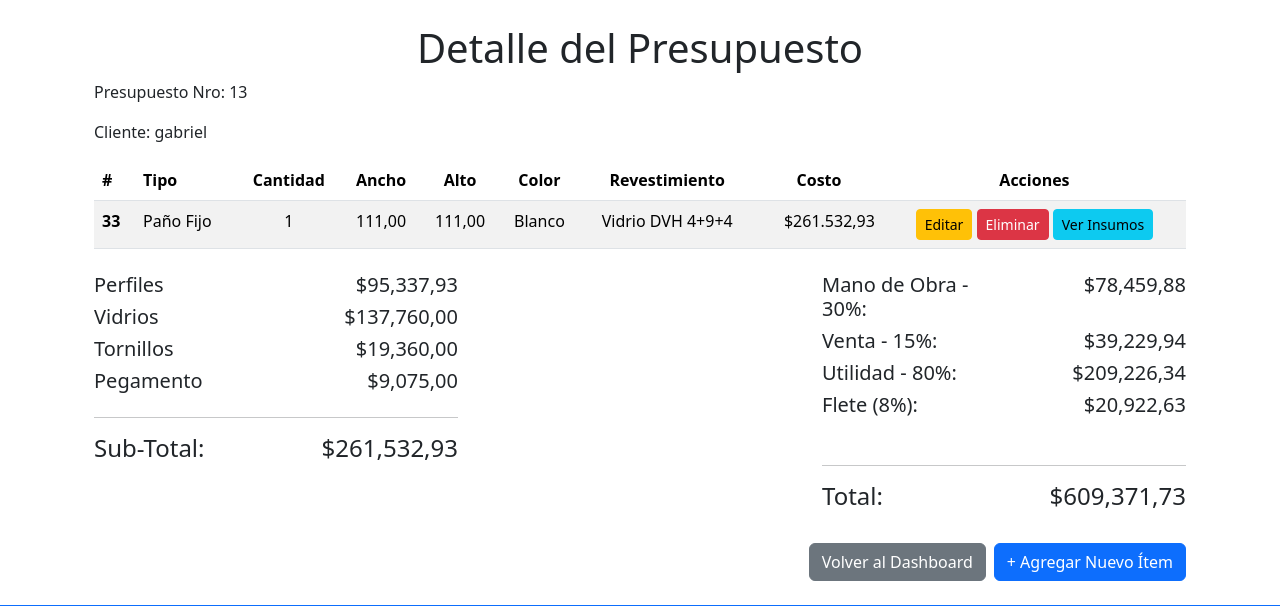
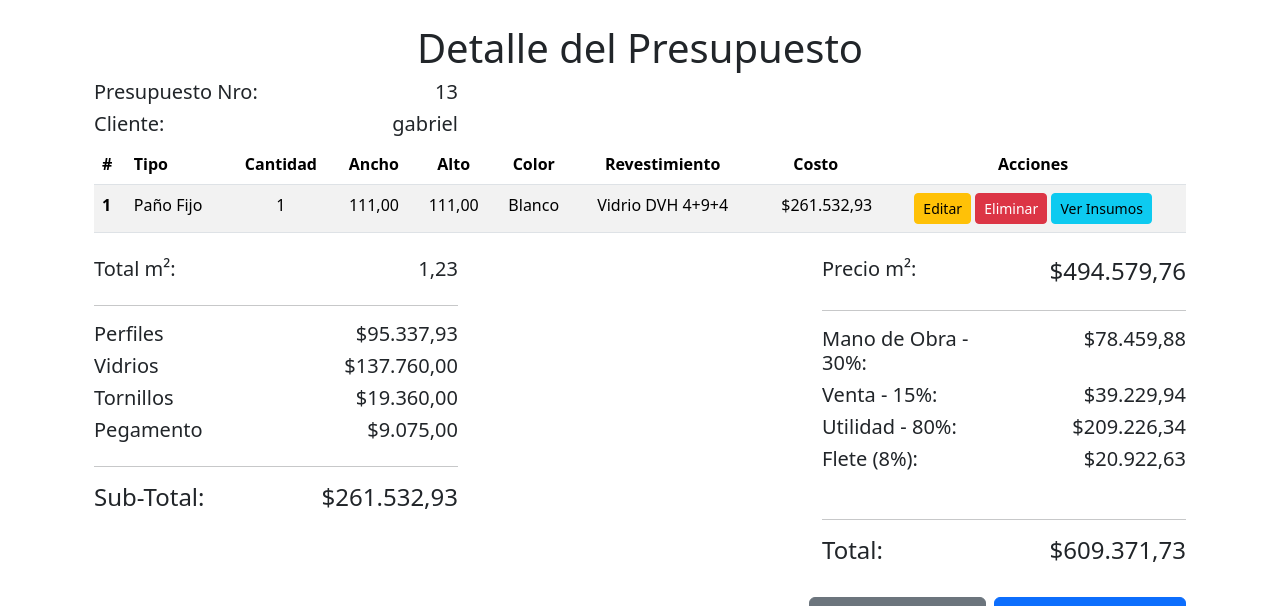
Before and after one commit to Gabriel6176/lucas, a Django app: page /presupuesto/13/ in a window 1280 px wide. Shown: the part 56-662 px from the top of the page. Run offline with Django 5.2, Linux system fonts and the light colour scheme; a user stored in the database is signed in; data comes from the database, SQL or seed files in the repository; both versions use the stored data as it was after the commit; some libraries are stand-ins or nearby versions.

Commit message:
130125 mejora separador miles

```diff
--- a/apps/presupuestos/templates/detalle_presupuesto.html
+++ b/apps/presupuestos/templates/detalle_presupuesto.html
@@ -6,9 +6,24 @@
 {% block content %}
 <div class="container mt-4">
     <h1 class="text-center">Detalle del Presupuesto</h1>
-    <p class="text-align-left">Presupuesto Nro: {{ presupuesto.numero }}</p>
-    <p class="text-align-left">Cliente: {{ presupuesto.cliente }}</p>
 
+    <div class="col-lg-4">
+        <div class="row">
+            <div class="col-6 text-start">
+                <h5>Presupuesto Nro:</h5>
+            </div>
+            <div class="col-6 text-end">
+                <h5>{{ presupuesto.numero }}</h5>
+            </div>
+            <div class="col-6 text-start">
+                <h5>Cliente:</h5>
+            </div>
+            <div class="col-6 text-end">
+                <h5>{{ presupuesto.cliente }}</h5>
+            </div>
+        </div>
+    </div>
+    <div>
         {% if items_con_costos %}
             <table class="table table-striped">
                 <thead class="thead-dark">
@@ -27,7 +42,7 @@
                 <tbody>
                     {% for entry in items_con_costos %}
                         <tr>
-                        <th scope="row">{{ entry.item.id }}</th>
+                            <th scope="row">{{ forloop.counter }}</th>
                             <td>{{ entry.item.tipo.detalle }}</td>
                             <td class="text-center">{{ entry.item.cantidad }}</td>
                             <td class="text-center">{{ entry.item.ancho }}</td>
@@ -51,7 +66,15 @@
             <div class="mt-4 d-flex justify-content-between">
                 <!-- Bloque de TipoInsumo y sus totales -->
                 <div class="col-lg-4">
-
+                    <div class="row">
+                        <div class="col-6 text-start">
+                            <h5>Total m²:</h5>
+                        </div>
+                        <div class="col-6 text-end">
+                            <h5>{{ total_m2|floatformat:2 }}</h5>
+                        </div>
+                    </div>
+                    <hr>
                     {% for tipo_insumo, total_importe in tipo_insumos_totales.items %}
                     <div class="row">
                         <div class="col-6 text-start">
@@ -76,7 +99,15 @@
 
                 <!-- Bloque ya existente -->
                 <div class="col-lg-4">
-
+                    <div class="row">
+                        <div class="col-6 text-start">
+                            <h5>Precio m²:</h5>
+                        </div>
+                        <div class="col-6 text-end">
+                            <h4>${{ precio_por_m2|floatformat:2|intcomma }}</h4>
+                        </div>
+                    </div>
+                    <hr>
                     <div class="row">
                         <div class="col-6 text-start">
                             <h5>Mano de Obra - 30%:</h5>
@@ -121,8 +152,7 @@
                     </div>
                 </div>
             </div>
-
-
+    </div>
 
 
     {% else %}
--- a/apps/presupuestos/views.py
+++ b/apps/presupuestos/views.py
@@ -129,6 +129,14 @@ def detalle_presupuesto(request, presupuesto_id):
     ]
     sub_total = sum(entry['costo'] for entry in items_con_costos)
 
+    # Calcular el total de m²
+    total_m2 = sum(
+        (item.ancho / 100) * (item.alto / 100) * item.cantidad
+        for item in items
+    )
+
+
+
     # Obtener todos los insumos del presupuesto
     insumos = DetalleInsumo.objects.filter(presupuesto=presupuesto)
 
@@ -144,6 +152,9 @@ def detalle_presupuesto(request, presupuesto_id):
     flete = sub_total * Decimal("0.08")
     total = sub_total + mano_obra + venta + utilidad + flete
 
+    # Evitar división por cero
+    precio_por_m2 = total / total_m2 if total_m2 > 0 else 0
+
     return render(request, 'detalle_presupuesto.html', {
         'presupuesto': presupuesto,
         'items_con_costos': items_con_costos,
@@ -153,6 +164,8 @@ def detalle_presupuesto(request, presupuesto_id):
         'utilidad': utilidad,
         'flete': flete,
         'total': total,
+        'total_m2': total_m2,  # Agregar Total m2 al contexto
+        'precio_por_m2': precio_por_m2,  # Agregar el precio por m² al contexto
         'tipo_insumos_totales': dict(tipo_insumos_totales),
     })
 
--- a/lucas/settings.py
+++ b/lucas/settings.py
@@ -64,9 +64,10 @@ AUTH_PASSWORD_VALIDATORS = [
     {"NAME": "django.contrib.auth.password_validation.NumericPasswordValidator"},
 ]
 
-LANGUAGE_CODE = "es-ar"
+LANGUAGE_CODE = "es-AR"
 TIME_ZONE = "America/Argentina/Buenos_Aires"
-USE_I18N = True
+USE_L10N = True
+USE_THOUSAND_SEPARATOR = True
 USE_TZ = True
 
 STATIC_URL = '/static/'
```
Also changed, not shown: db.sqlite3. Lines whose indentation alone changed are shown as unchanged.
